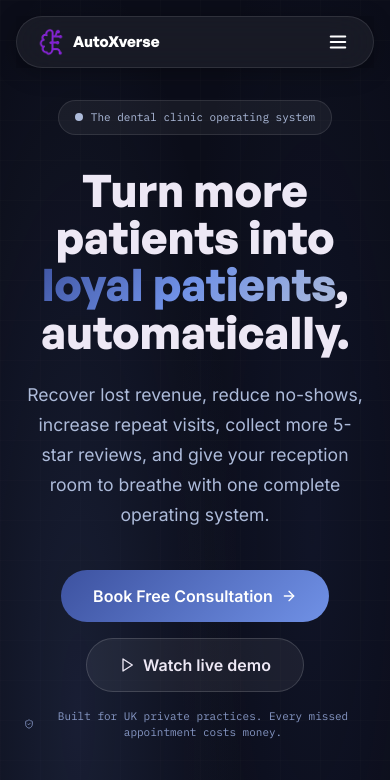
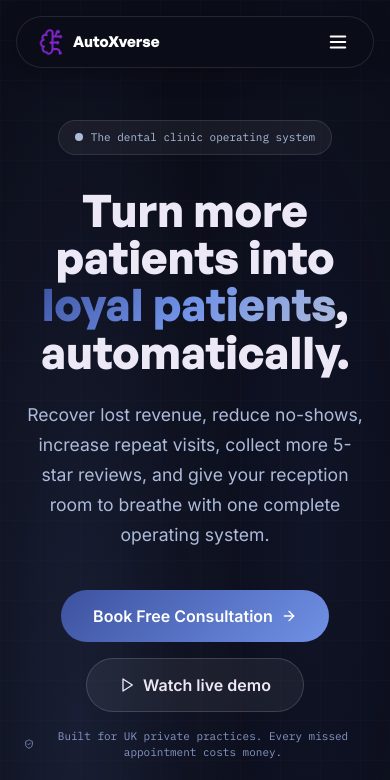
Before and after one commit to AaAlihamza77/landingpage1, a Next.js app: page / in a window 390 px wide. Shown: the top 780 px of the page. Built offline with nearby package versions, Linux system fonts and the light colour scheme.

Commit message:
fix: change mobile header to position absolute and add scroll-padding-top to prevent overlaps

```diff
--- a/app/globals.css
+++ b/app/globals.css
@@ -70,6 +70,7 @@
 
 html {
   scroll-behavior: smooth;
+  scroll-padding-top: 100px;
 }
 
 body {
@@ -538,13 +539,17 @@ body {
 }
 
 
-/* Fix: Navbar overlap — ensure hero section top never hides under fixed navbar */
 @media (max-width: 767px) {
+  /* Make header scroll away on mobile instead of staying fixed and blocking content */
+  header {
+    position: absolute !important;
+    top: 16px !important;
+  }
   #top {
-    padding-top: 100px !important;
+    padding-top: 120px !important;
   }
   /* Make navbar background fully opaque on mobile so no content bleeds through */
-  header > div {
+  header > div > div {
     background: rgba(11, 13, 25, 0.98) !important;
     backdrop-filter: blur(20px) !important;
   }
```
